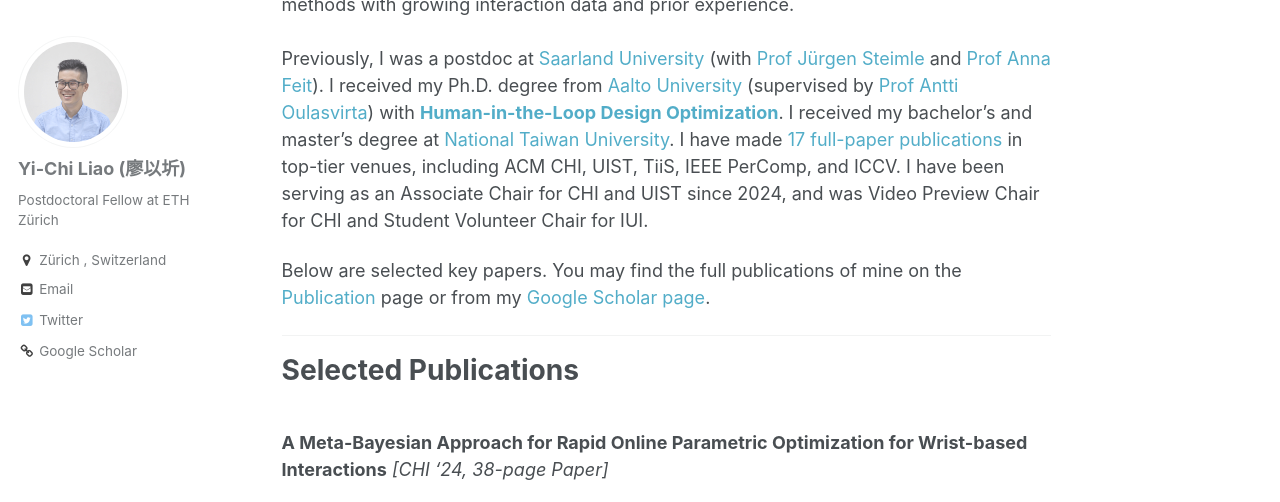
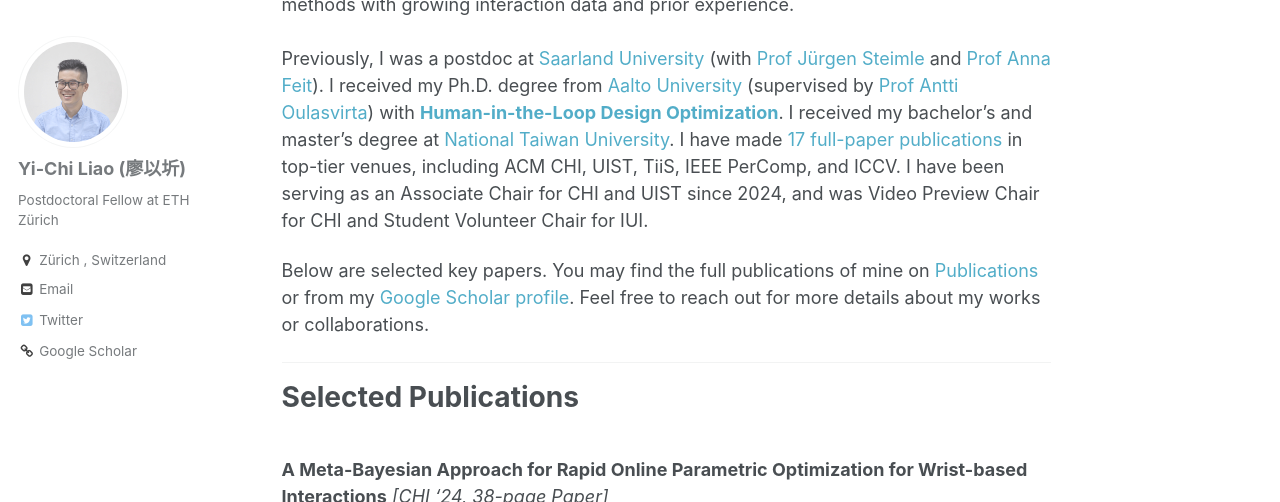
Before and after one commit to yichiliao/yichiliao.github.io, a Jekyll site: the page built from _pages/about.md, in a window 1280 px wide and 900 px high, scrolled down 486 px, cut to the strip 0-502 px from the top of the window. Built offline with Jekyll 4.4.1, drawn with Linux system fonts in a browser that asks for light colours.

Commit message:
updating publications

```diff
--- a/_pages/about.md
+++ b/_pages/about.md
@@ -16,7 +16,7 @@
 <br>
 Previously, I was a postdoc at [Saarland University](https://www.uni-saarland.de/en/home.html) (with [Prof Jürgen Steimle](https://hci.cs.uni-saarland.de/people/juergen-steimle/) and [Prof Anna Feit](http://annafeit.de/)). I received my Ph.D. degree from [Aalto University](https://www.aalto.fi/en) (supervised by [Prof Antti Oulasvirta](https://users.aalto.fi/~oulasvir/)) with [**Human-in-the-Loop Design Optimization**](https://drive.google.com/file/d/1UcH6LuV7GiyRMvrVb9EZ34z-FeGPDBS7/view?usp=sharing). I received my bachelor’s and master’s degree at [National Taiwan University](https://www.ntu.edu.tw/english/). I have made [17 full-paper publications](https://scholar.google.com/citations?user=Ddny4V4AAAAJ&hl=en) in top-tier venues, including ACM CHI, UIST, TiiS, IEEE PerComp, and ICCV. I have been serving as an Associate Chair for CHI and UIST since 2024, and was Video Preview Chair for CHI and Student Volunteer Chair for IUI.
 
-Below are selected key papers. You may find the full publications of mine on the [Publication](https://yichiliao.com/publications/) page or from my [Google Scholar page](https://scholar.google.com/citations?user=Ddny4V4AAAAJ&hl=en).
+Below are selected key papers. You may find the full publications of mine on [Publications](https://yichiliao.com/publications/) or from my [Google Scholar profile](https://scholar.google.com/citations?user=Ddny4V4AAAAJ&hl=en). Feel free to reach out for more details about my works or collaborations.
 
 ------
 
```
